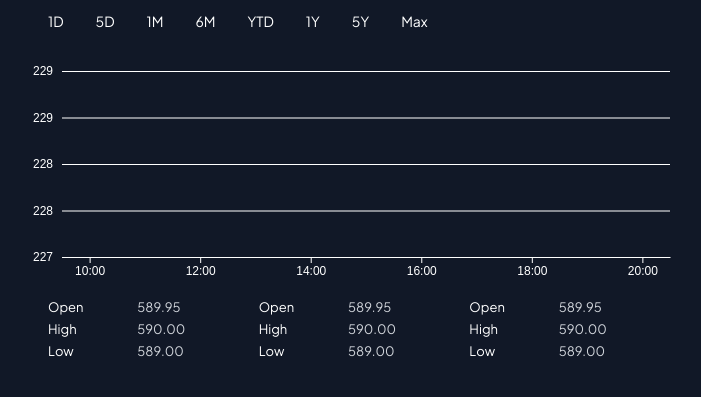
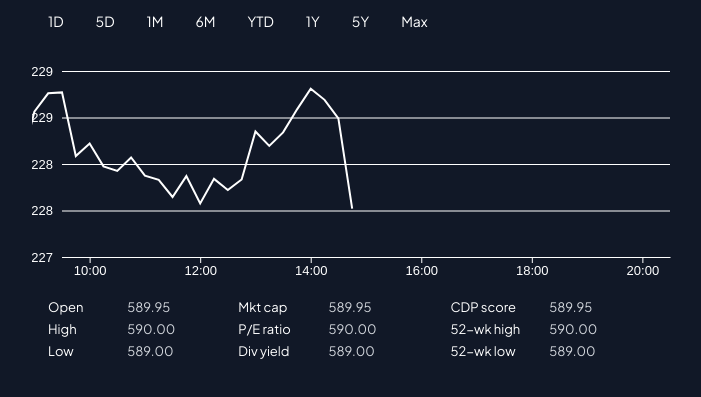
Before and after one commit to DylanTigo/Google-Finance-Chart-D3.js, a plain HTML site: page index.html in a window 1280 px wide. Shown: the part 137-534 px from the top of the page, without its empty margins (284-985 px from the left). Drawn offline with nearby package versions, Linux system fonts and the light colour scheme.

Commit message:
-Fix: Parse data to fix bug on line display and xAxis

```diff
--- a/index.html
+++ b/index.html
@@ -91,29 +91,29 @@
         </ul>
         <ul class="grow mr-8 space-y-0.5">
           <li class="flex">
-            <span class="w-1/2">Open</span>
+            <span class="w-1/2">Mkt cap</span>
             <span class="w-1/2 text-gray-300">589.95</span>
           </li>
           <li class="flex">
-            <span class="w-1/2">High</span>
+            <span class="w-1/2">P/E ratio</span>
             <span class="w-1/2 text-gray-300">590.00</span>
           </li>
           <li class="flex">
-            <span class="w-1/2">Low</span>
+            <span class="w-1/2">Div yield</span>
             <span class="w-1/2 text-gray-300">589.00</span>
           </li>
         </ul>
         <ul class="grow mr-8 space-y-0.5">
           <li class="flex">
-            <span class="w-1/2">Open</span>
+            <span class="w-1/2">CDP score</span>
             <span class="w-1/2 text-gray-300">589.95</span>
           </li>
           <li class="flex">
-            <span class="w-1/2">High</span>
+            <span class="w-1/2">52-wk high</span>
             <span class="w-1/2 text-gray-300">590.00</span>
           </li>
           <li class="flex">
-            <span class="w-1/2">Low</span>
+            <span class="w-1/2">52-wk low</span>
             <span class="w-1/2 text-gray-300">589.00</span>
           </li>
         </ul>
--- a/index.js
+++ b/index.js
@@ -1,24 +1,38 @@
+// Generate fixed hours for xAxis
+function generateFixedTicks(currentDate) {
+  const hours = [10, 12, 14, 16, 18, 20];
+  return hours.map(hour => {
+    const tick = new Date(currentDate);
+    tick.setHours(hour, 0);
+    return tick;
+  });
+}
+
+// Fonction principale
 async function draw() {
+  const parseDate = d3.utcParse("%Y-%m-%d %H:%M:%S%Z");
+  // Get datas
+  const data = await d3.csv("datas/1D.csv", (d) => {
+    const date = parseDate(d.Datetime);
+    date.setHours(date.getHours()-5)
+    return {
+      date: date,
+      close: +d.Close,
+    };
+  });
+
   const filter = ["1d", "5d", "1m", "6m", "1y", "5y", "max"];
-  const ticks1D = [
-    new Date(2022, 0, 1, 10, 00),
-    new Date(2022, 0, 1, 12, 00),
-    new Date(2022, 0, 1, 14, 00),
-    new Date(2022, 0, 1, 16, 00),
-    new Date(2022, 0, 1, 18, 00),
-    new Date(2022, 0, 1, 20, 00),
-  ];
+
+  // Obtenir la date courante à partir des données
+  const currentDate = data[0].date;
+  const startDate = new Date(currentDate).setHours(9, 30);
+  const endDate = new Date(currentDate).setHours(20, 30);
+  const ticks1D = generateFixedTicks(currentDate);
 
   const hourFormat = d3.timeFormat("%H:%M");
   const formatInteger = d3.format(".0f");
 
-  const data = await d3.csv("datas/1D.csv", (d) => {
-    return {
-      date: hourFormat(new Date(d.Datetime)),
-      close: +Number(d.Close).toFixed(2),
-    };
-  });
-  const xAccessor = (d) => d.date;
+  const xAccessor = (d) => hourFormat(d.date);
   const yAccessor = (d) => d.close;
 
   // Constants
@@ -35,8 +49,8 @@ async function draw() {
 
   // Scales
   const xScale = d3
-    .scaleTime()
-    .domain([new Date(2022, 0, 1, 9, 30), new Date(2022, 0, 1, 20, 30)])
+    .scaleUtc()
+    .domain([startDate, endDate])
     .range([0, width]);
 
   const yScale = d3
@@ -63,19 +77,19 @@ async function draw() {
     .tickSizeOuter(0);
   ctr.append("g").classed("y-axis", true).call(yAxis);
 
+
+  console.log(data);
+
   //Styling Axis
   ctr.select(".y-axis .domain").remove();
   ctr.selectAll(".y-axis .tick line").attr("x2", width);
-  ctr.selectAll(".tick text").style("font-size", "12px");
-
-  console.log(data);
-
+  ctr.selectAll(".tick text").style("font-size", "13px");
 
   // Lines
   const line = d3
     .line()
-    .x((d) => xScale(d.date))
-    .y((d) => yScale(formatInteger(d.close)));
+    .x(d => xScale(d.date))
+    .y(d => yScale(d.close));
 
   ctr
     .append("path")
```
